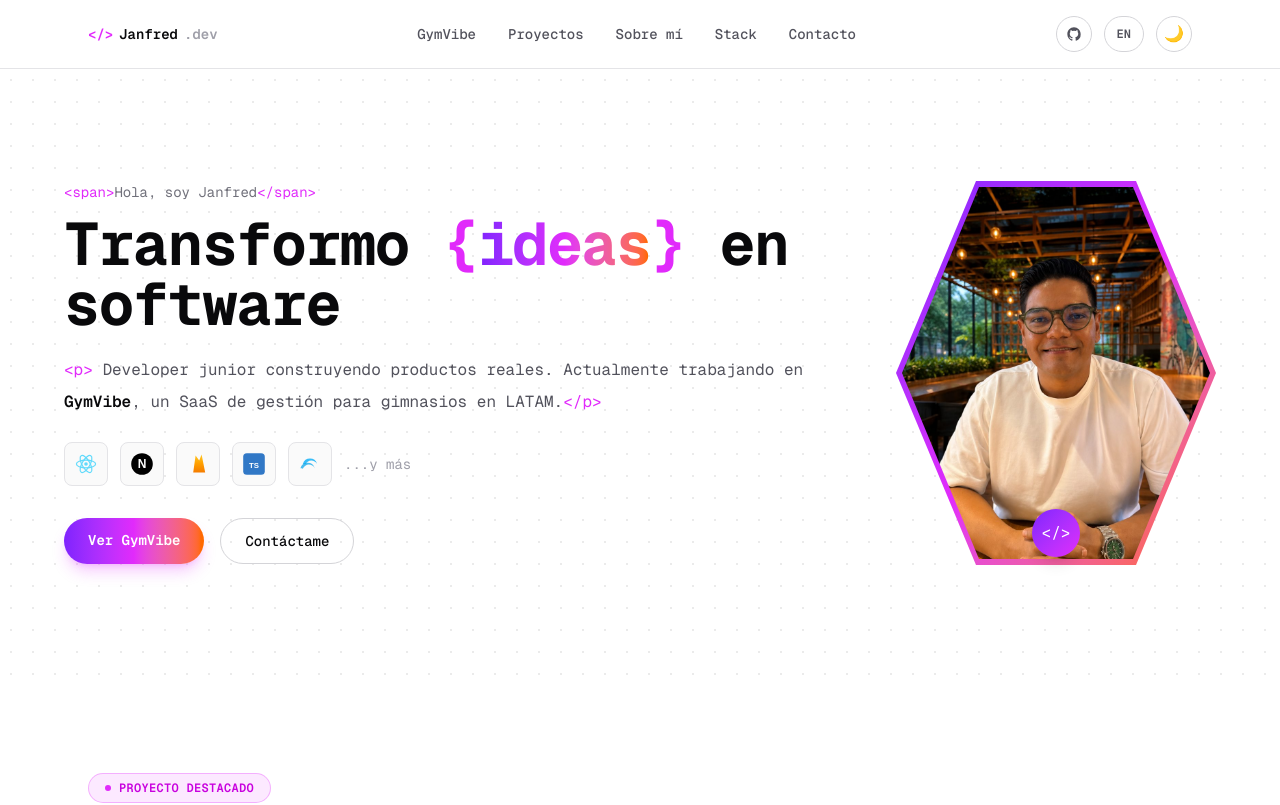
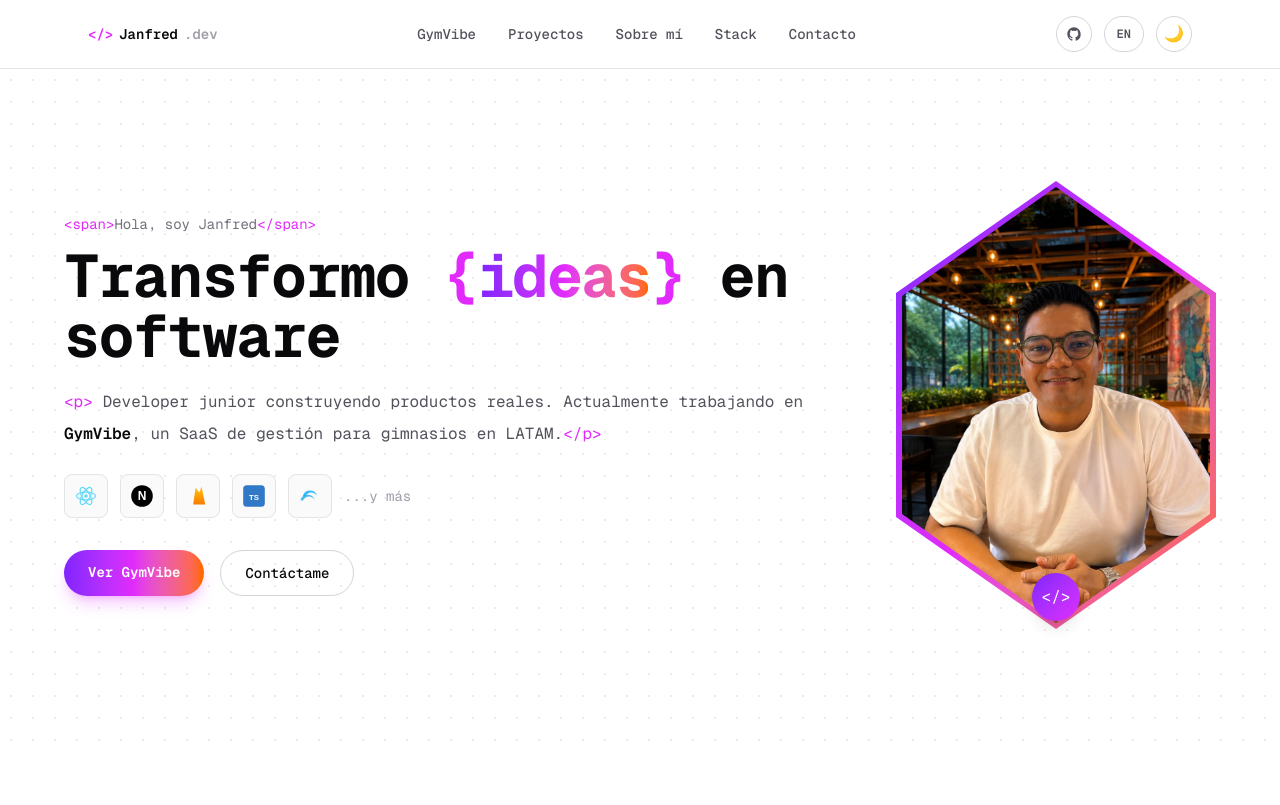
Before and after one commit to Janfrednb/portfolio, a Next.js app: page / in a window 1280 px wide. Shown: the top 805 px of the page. Built offline with nearby package versions, Linux system fonts and the light colour scheme.

Commit message:
Switch hero photo hexagon to a vertical orientation
The horizontal hexagon (points left/right) left odd empty triangles
at the tips with a portrait photo. Pointing up/down instead frames
a portrait shot naturally, and slightly resized the frame to match.

```diff
--- a/components/Hero.tsx
+++ b/components/Hero.tsx
@@ -69,9 +69,9 @@ export default function Hero() {
           </div>
         </div>
 
-        <div className="relative h-72 w-64 shrink-0 sm:h-96 sm:w-80">
-          <div className="absolute inset-0 bg-gradient-to-br from-violet-600 via-fuchsia-500 to-orange-500 [clip-path:polygon(25%_0%,75%_0%,100%_50%,75%_100%,25%_100%,0%_50%)]" />
-          <div className="absolute inset-1.5 overflow-hidden [clip-path:polygon(25%_0%,75%_0%,100%_50%,75%_100%,25%_100%,0%_50%)]">
+        <div className="relative h-80 w-64 shrink-0 sm:h-[28rem] sm:w-80">
+          <div className="absolute inset-0 bg-gradient-to-br from-violet-600 via-fuchsia-500 to-orange-500 [clip-path:polygon(50%_0%,100%_25%,100%_75%,50%_100%,0%_75%,0%_25%)]" />
+          <div className="absolute inset-1.5 overflow-hidden [clip-path:polygon(50%_0%,100%_25%,100%_75%,50%_100%,0%_75%,0%_25%)]">
             <Image src="/profile.jpg" alt="Janfred Naranjo" fill className="object-cover" />
           </div>
           <span className="absolute bottom-2 left-1/2 flex h-12 w-12 -translate-x-1/2 items-center justify-center rounded-full bg-gradient-to-br from-violet-600 to-fuchsia-500 font-mono text-white shadow-lg">
```
